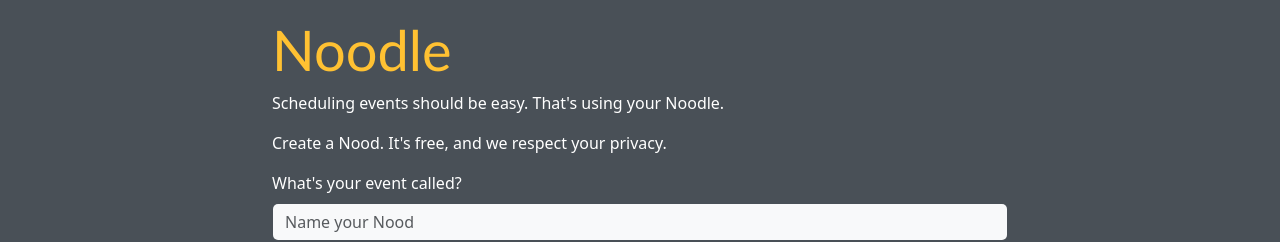
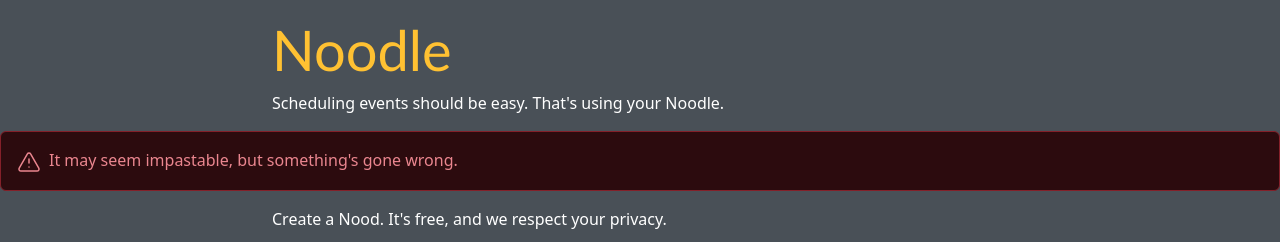
Before and after one commit to rkaufman13/Noodle, a React (Create React App) app: page / in a window 1280 px wide. Shown: the top 242 px of the page. Built offline with nearby package versions, Linux system fonts and the light colour scheme; no server answers; a web font is replaced by a local one.

Commit message:
change banner to danger instead of info, add sweet warning sign svg

```diff
--- a/scss/custom.scss
+++ b/scss/custom.scss
@@ -184,10 +184,9 @@
 $success:       $green !default;
 $info:          $cyan !default;
 $warning:       $yellow !default;
-$danger:        $red !default;
+$danger:        $red-900;
 $light:         $gray-100 !default;
 $dark:          $gray-900 !default;
-$nood:          $cyan;
 // scss-docs-end theme-color-variables
 
 // scss-docs-start theme-colors-map
@@ -200,7 +199,6 @@
   "danger":     $danger,
   "light":      $light,
   "dark":       $dark,
-  "nood":       $nood
 );
 // scss-docs-end theme-colors-map
 
--- a/src/AdminPage.js
+++ b/src/AdminPage.js
@@ -1,6 +1,12 @@
 import React, { useState } from "react";
 import { getSingleAdminEvent, closeEvent, deleteEvent } from "./firebase";
-import { useLoaderData, Await, defer, useAsyncValue } from "react-router-dom";
+import {
+  useLoaderData,
+  Await,
+  defer,
+  useAsyncValue,
+  useNavigate,
+} from "react-router-dom";
 import {
   Button,
   Stack,
@@ -26,7 +32,7 @@
   const [deleteModalVisible, setDeleteModalVisible] = useState(false);
   const [successMessage, setSuccessMessage] = useState("");
   const [copyButtonText, setCopyButtonText] = useState("Copy Link");
-
+  const navigate = useNavigate();
   const [finalAdminEvent, eventKey] = useAsyncValue();
 
   if (!finalAdminEvent) {
@@ -54,13 +60,13 @@
     setCloseModalVisible(!closeModalVisible);
     setDeleteModalVisible(false);
     setSuccessMessage("Noodle successfully closed.");
-    setTabFocus('.modal');
+    setTabFocus(".modal");
   };
 
   const toggleDelete = () => {
     setDeleteModalVisible(!deleteModalVisible);
     setCloseModalVisible(false);
-    setTabFocus('.modal');
+    setTabFocus(".modal");
   };
 
   const handleCloseEvent = () => {
@@ -160,7 +166,10 @@
       </Row>
       <Modal
         show={closeModalVisible}
-        onHide={() => {setCloseModalVisible(false); clearTabFocus();}}
+        onHide={() => {
+          setCloseModalVisible(false);
+          clearTabFocus();
+        }}
       >
         <Modal.Header closeButton>
           <Modal.Title>Close your Nood?</Modal.Title>
@@ -171,7 +180,10 @@
         <Modal.Footer>
           <Button
             variant="secondary"
-            onClick={() => {setCloseModalVisible(false); clearTabFocus();}}
+            onClick={() => {
+              setCloseModalVisible(false);
+              clearTabFocus();
+            }}
           >
             Cancel
           </Button>
@@ -182,7 +194,10 @@
       </Modal>
       <Modal
         show={deleteModalVisible}
-        onHide={() => {setDeleteModalVisible(false); clearTabFocus()}}
+        onHide={() => {
+          setDeleteModalVisible(false);
+          clearTabFocus();
+        }}
       >
         <Modal.Header closeButton>
           <Modal.Title>Delete your Nood?</Modal.Title>
@@ -198,7 +213,10 @@
         <Modal.Footer>
           <Button
             variant="secondary"
-            onClick={() => {setDeleteModalVisible(false); clearTabFocus()}}
+            onClick={() => {
+              setDeleteModalVisible(false);
+              clearTabFocus();
+            }}
           >
             Never Mind
           </Button>
--- a/src/App.js
+++ b/src/App.js
@@ -18,12 +18,36 @@
           </Row>
         </Container>
       </header>
-      {errorMessage && (
-        <Alert variant={"info"}>
-          It may seem impastable, but something's gone wrong.
-          <p>{errorMessage}</p>
-        </Alert>
-      )}
+      {/* {errorMessage && ( */}
+      <Alert variant="danger" data-bs-theme="dark">
+        <svg
+          width="24px"
+          height="24px"
+          stroke-width="1.5"
+          viewBox="0 0 24 24"
+          fill="none"
+          xmlns="http://www.w3.org/2000/svg"
+          color="currentColor"
+          class="me-2"
+        >
+          <path
+            d="M20.043 21H3.957c-1.538 0-2.5-1.664-1.734-2.997l8.043-13.988c.77-1.337 2.699-1.337 3.468 0l8.043 13.988C22.543 19.336 21.58 21 20.043 21zM12 9v4"
+            stroke="currentColor"
+            stroke-width="1.5"
+            stroke-linecap="round"
+          ></path>
+          <path
+            d="M12 17.01l.01-.011"
+            stroke="currentColor"
+            stroke-width="1.5"
+            stroke-linecap="round"
+            stroke-linejoin="round"
+          ></path>
+        </svg>
+        It may seem impastable, but something's gone wrong.
+        {/* <p>{errorMessage}</p> */}
+      </Alert>
+      {/* )} */}
       {successMessage && <Alert variant={"success"}>{successMessage}</Alert>}
       <main>
         <Container>
```
Also changed, not shown: 1 other file (tests, documents, lock files or other folders).
